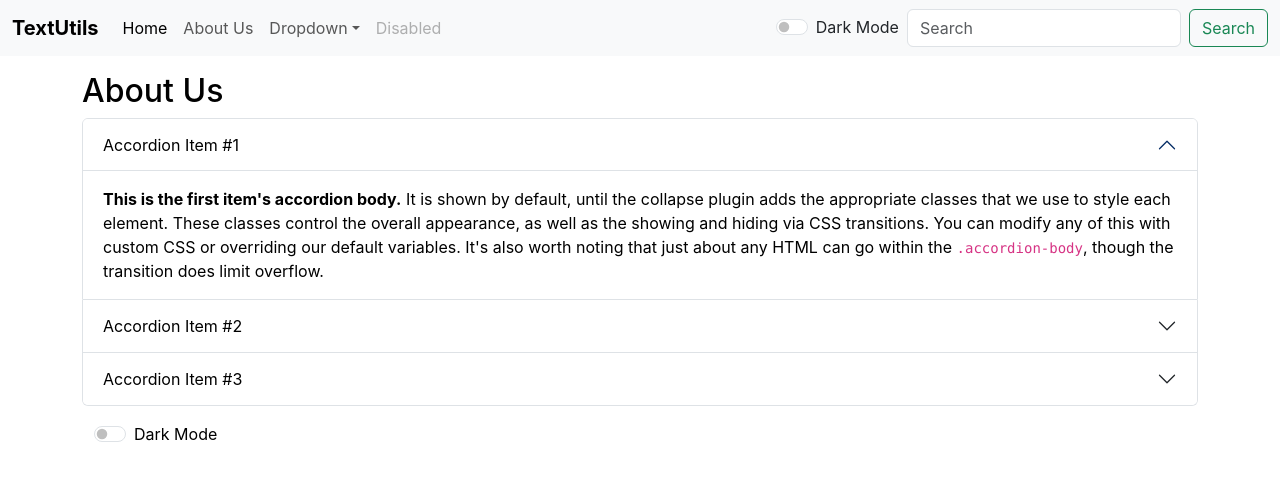
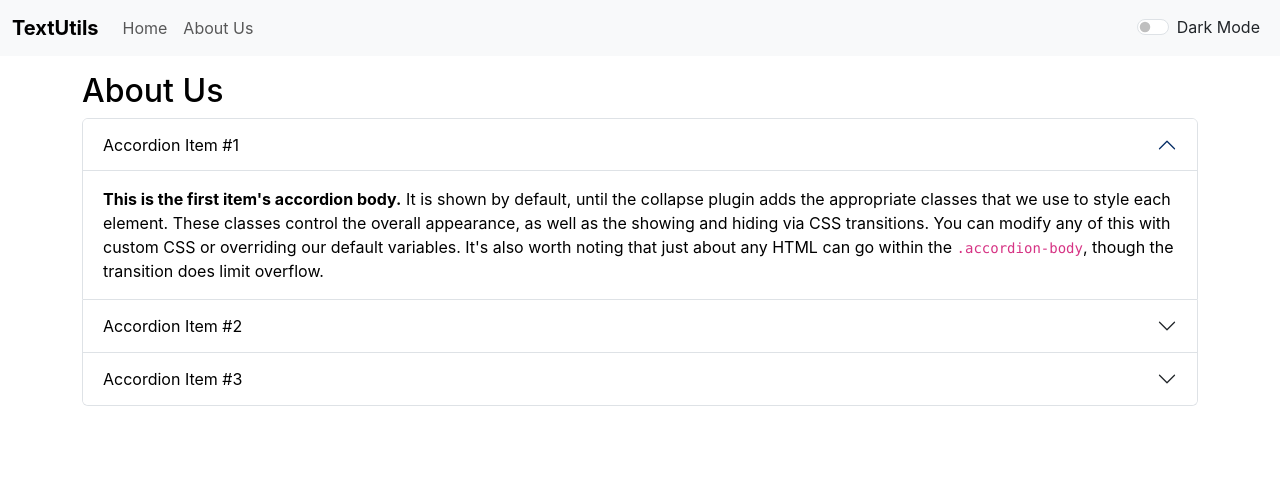
Before and after one commit to shubhamsc11/React-JS-Demo, a React (Create React App) app: page /about-us in a window 1280 px wide. Shown: the top 480 px of the page. Built offline with nearby package versions, Linux system fonts and the light colour scheme.

Commit message:
UI issues fixed and added some amendments

```diff
--- a/package.json
+++ b/package.json
@@ -8,6 +8,7 @@
     "@testing-library/react": "^16.2.0",
     "@testing-library/user-event": "^13.5.0",
     "animate.css": "^4.1.1",
+    "gh-pages": "^6.3.0",
     "prop-types": "^15.8.1",
     "react": "^19.0.0",
     "react-dom": "^19.0.0",
@@ -16,6 +17,8 @@
     "web-vitals": "^2.1.4"
   },
   "scripts": {
+    "predeploy": "npm run build",
+    "deploy": "gh-pages -d build",
     "start": "react-scripts start",
     "build": "react-scripts build",
     "test": "react-scripts test",
--- a/src/App.js
+++ b/src/App.js
@@ -77,8 +77,8 @@ function App() {
   }
 
   return (
-    <Router>
-      <div style={{color: formContentColor.color, backgroundColor: formContentColor.backgroundColor}}>
+    <div style={{color: formContentColor.color, backgroundColor: formContentColor.backgroundColor}}>
+      <Router>
         <Navbar title="TextUtils" aboutText="About Us" mode={mode} toggleMode={switchMode} toggleText={toggleText} toggleTextColor={toggleTextColor} />
         <Alert alert={alert} />
         {/* <div className='container my-3'>
@@ -91,15 +91,14 @@ function App() {
 
         <div className='container my-3'>
           <Routes>
-            <Route path="*" element={<ErrorPage/>} />
+            <Route path="*" element={<ErrorPage />} />
             <Route path="/" element={<TextForm showAlert={showAlert}/>} />
             <Route exact path="/home" element={<TextForm showAlert={showAlert}/>} />
-            <Route exact path="/about-us" element={<About/>} />
+            <Route exact path="/about-us" element={<About formContentColor={formContentColor}/>} />
           </Routes>
         </div>
-
-      </div>
-    </Router>
+      </Router>
+    </div>
   );
 }
 
--- a/src/components/About.js
+++ b/src/components/About.js
@@ -1,81 +1,49 @@
-import React, {useState} from 'react'
+import React from 'react'
 
-export default function About() {
-  const [myStyle, setMyStyle] = useState({
-    color: 'black',
-    backgroundColor: 'white'
-  });
-
-  const [toggleText, setToggleText] = useState('Dark Mode')
-
-  const toggleChangeEvent = () => {
-    if (myStyle.color === 'black'){
-      setMyStyle({
-        color: 'white',
-        backgroundColor: 'black',
-        border: '1px solid white'
-      })
-
-      setToggleText('Light Mode');
-    }
-    else{
-      setMyStyle({
-        color: 'black',
-        backgroundColor: 'white'
-      })
-
-      setToggleText('Dark Mode');
-    }
-  };
+export default function About(props) {
+  const setStyles = {color: props.formContentColor.color, backgroundColor: props.formContentColor.backgroundColor, border: props.formContentColor.border}
 
   return (
-    <div style={myStyle}>
+    <div>
       <h2>About Us</h2>
       <div className="accordion" id="accordionExample">
-        <div className="accordion-item">
-          <h2 className="accordion-header">
-            <button className="accordion-button" style={myStyle} type="button" data-bs-toggle="collapse" data-bs-target="#collapseOne" aria-expanded="true" aria-controls="collapseOne">
+        <div className="accordion-item" style={setStyles} >
+          <h2 className="accordion-header" >
+            <button className="accordion-button" type="button" data-bs-toggle="collapse" data-bs-target="#collapseOne" aria-expanded="true" aria-controls="collapseOne" style={setStyles}>
               Accordion Item #1
             </button>
           </h2>
           <div id="collapseOne" className="accordion-collapse collapse show" data-bs-parent="#accordionExample">
-            <div className="accordion-body" style={myStyle}>
+            <div className="accordion-body">
               <strong>This is the first item's accordion body.</strong> It is shown by default, until the collapse plugin adds the appropriate classes that we use to style each element. These classes control the overall appearance, as well as the showing and hiding via CSS transitions. You can modify any of this with custom CSS or overriding our default variables. It's also worth noting that just about any HTML can go within the <code>.accordion-body</code>, though the transition does limit overflow.
             </div>
           </div>
         </div>
-        <div className="accordion-item">
+        <div className="accordion-item" style={setStyles} >
           <h2 className="accordion-header">
-            <button className="accordion-button collapsed" style={myStyle} type="button" data-bs-toggle="collapse" data-bs-target="#collapseTwo" aria-expanded="false" aria-controls="collapseTwo">
+            <button className="accordion-button collapsed" type="button" data-bs-toggle="collapse" data-bs-target="#collapseTwo" aria-expanded="false" aria-controls="collapseTwo" style={setStyles}>
               Accordion Item #2
             </button>
           </h2>
           <div id="collapseTwo" className="accordion-collapse collapse" data-bs-parent="#accordionExample">
-            <div className="accordion-body" style={myStyle}>
+            <div className="accordion-body">
               <strong>This is the second item's accordion body.</strong> It is hidden by default, until the collapse plugin adds the appropriate classes that we use to style each element. These classes control the overall appearance, as well as the showing and hiding via CSS transitions. You can modify any of this with custom CSS or overriding our default variables. It's also worth noting that just about any HTML can go within the <code>.accordion-body</code>, though the transition does limit overflow.
             </div>
           </div>
         </div>
-        <div className="accordion-item">
-          <h2 className="accordion-header">
-            <button className="accordion-button collapsed" style={myStyle} type="button" data-bs-toggle="collapse" data-bs-target="#collapseThree" aria-expanded="false" aria-controls="collapseThree">
+        <div className="accordion-item" style={setStyles}>
+          <h2 className="accordion-header" >
+            <button className="accordion-button collapsed" type="button" data-bs-toggle="collapse" data-bs-target="#collapseThree" aria-expanded="false" aria-controls="collapseThree" style={setStyles}>
               Accordion Item #3
             </button>
           </h2>
           <div id="collapseThree" className="accordion-collapse collapse" data-bs-parent="#accordionExample">
-            <div className="accordion-body" style={myStyle}>
+            <div className="accordion-body">
               <strong>This is the third item's accordion body.</strong> It is hidden by default, until the collapse plugin adds the appropriate classes that we use to style each element. These classes control the overall appearance, as well as the showing and hiding via CSS transitions. You can modify any of this with custom CSS or overriding our default variables. It's also worth noting that just about any HTML can go within the <code>.accordion-body</code>, though the transition does limit overflow.
             </div>
           </div>
         </div>
       </div>
-
-      <div className='container my-3'>
-        <div className="form-check form-switch">
-          <input className="form-check-input" onChange={toggleChangeEvent} type="checkbox" role="switch" />
-          <label className="form-check-label">{toggleText}</label>
-        </div>
-      </div>
     </div>
   )
 }
--- a/src/components/Navbar.js
+++ b/src/components/Navbar.js
@@ -18,24 +18,10 @@ function Navbar(props) {
         <div className="collapse navbar-collapse" id="navbarSupportedContent">
           <ul className="navbar-nav me-auto mb-2 mb-lg-0">
             <li className="nav-item">
-              <Link className="nav-link active" aria-current="page" to="/home">Home</Link>
+              <Link className="nav-link" aria-current="page" to="/home">Home</Link>
             </li>
             <li className="nav-item">
               <Link className="nav-link" to="/about-us">{props.aboutText}</Link>
-            </li>
-            <li className="nav-item dropdown">
-              <a className="nav-link dropdown-toggle" href="/" role="button" data-bs-toggle="dropdown" aria-expanded="false">
-                Dropdown
-              </a>
-              <ul className="dropdown-menu">
-                <li><a className="dropdown-item" href="/">Action</a></li>
-                <li><a className="dropdown-item" href="/">Another action</a></li>
-                <li><hr className="dropdown-divider" /></li>
-                <li><a className="dropdown-item" href="/">Something else here</a></li>
-              </ul>
-            </li>
-            <li className="nav-item">
-              <a className="nav-link disabled" href="/" aria-disabled="true">Disabled</a>
             </li>
           </ul>
 
@@ -45,10 +31,6 @@ function Navbar(props) {
             <label className="form-check-label">{props.mode === 'light' ? 'Dark Mode' : 'Light Mode'}</label>
           </div>
 
-          <form className="d-flex" role="search">
-            <input className="form-control me-2" type="search" placeholder="Search" aria-label="Search" />
-            <button className="btn btn-outline-success" type="submit">Search</button>
-          </form>
         </div>
       </div>
     </nav>
--- a/src/components/TextForm.js
+++ b/src/components/TextForm.js
@@ -4,7 +4,6 @@ import 'animate.css';
 
 export default function TextForm(props) {
   const changeTextToUppercase = () => {
-    // console.log('Clicked on uppercase!!!' + "\nold text - ", text);
     // setText(text.toUpperCase());
     updatePresent(state.toUpperCase());
     props.showAlert('light', 'Text converted in the uppercase!')
@@ -44,7 +43,7 @@ export default function TextForm(props) {
 
   const reverseText = () => {
     // setText(text.split('').reverse().join(''));
-    updatePresent(state.split('').reverse().join(''));
+    updatePresent(state.split(/\s+/).reverse().join(''));
   }
 
   const handleCopyClick = () => {
@@ -63,7 +62,7 @@ export default function TextForm(props) {
 
   // const [text, setText] = useState('');
   const { state, undo, redo, updatePresent } = useUndoRedo('');
-  const wordsLength = state.trim().length > 0 ? state.split(' ').filter(String).length : 0
+  const wordsLength = state.trim().length > 0 ? state.split(/\s+/).filter(String).length : 0
 
   return (
     <>
@@ -94,7 +93,7 @@ export default function TextForm(props) {
 
       <div className='container my-3'>
         <h4>Your Entered Text Summary</h4>
-        <p>Words: {wordsLength} and Characters: {state.split(' ').join('').length}</p>
+        <p>Words: {wordsLength} and Characters: {state.split(/\s+/).join('').length}</p>
         <p>Minutes Read: {0.008 * wordsLength}</p>
       </div>
 
```
Also changed, not shown: 2 other files (tests, documents, lock files or other folders).
